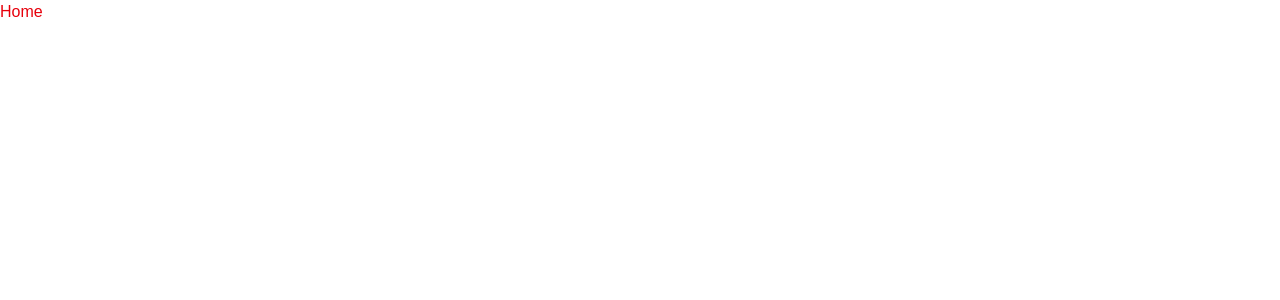
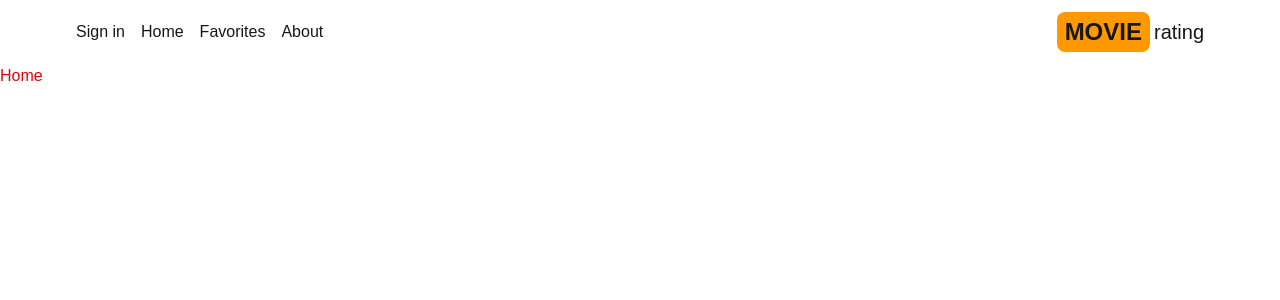
Before and after one commit to spryzn/movieapp, a Next.js app: page / in a window 1280 px wide. Shown: the top 300 px of the page. Built offline with nearby package versions, Linux system fonts and the light colour scheme.

Commit message:
add header components

```diff
--- /dev/null
+++ b/src/app/components/Header.jsx
@@ -0,0 +1,29 @@
+import Link from "next/link";
+export default function Header() {
+  return (
+    <div className="flex justify-between items-center p-3 max-w-6xl mx-auto">
+      <ul className="flex gap-4">
+        <li className="hidden sm:block">
+          <Link href={"/sign-in"}>Sign in</Link>
+        </li>
+        <li className="hidden sm:block">
+          <Link href={"/"}>Home</Link>
+        </li>
+        <li className="hidden sm:block">
+          <Link href={"/favorites"}>Favorites</Link>
+        </li>
+        <li className="hidden sm:block">
+          <Link href={"/about"}>About</Link>
+        </li>
+      </ul>
+      <div className="flex items-center gap-4">
+        <Link href={"/"} className="flex gap-1 items-center">
+          <span className="text-2xl font-bold bg-amber-500 py-1 px-2 rounded-lg">
+            MOVIE
+          </span>
+          <span className="text-xl hidden sm:inline">rating</span>
+        </Link>
+      </div>
+    </div>
+  );
+}
--- a/src/app/layout.js
+++ b/src/app/layout.js
@@ -1,5 +1,6 @@
 import { Geist, Geist_Mono } from "next/font/google";
 import "./globals.css";
+import Header from "./components/Header";
 
 const geistSans = Geist({
   variable: "--font-geist-sans",
@@ -22,6 +23,7 @@ export default function RootLayout({ children }) {
       <body
         className={`${geistSans.variable} ${geistMono.variable} antialiased`}
       >
+        <Header />
         {children}
       </body>
     </html>
```
